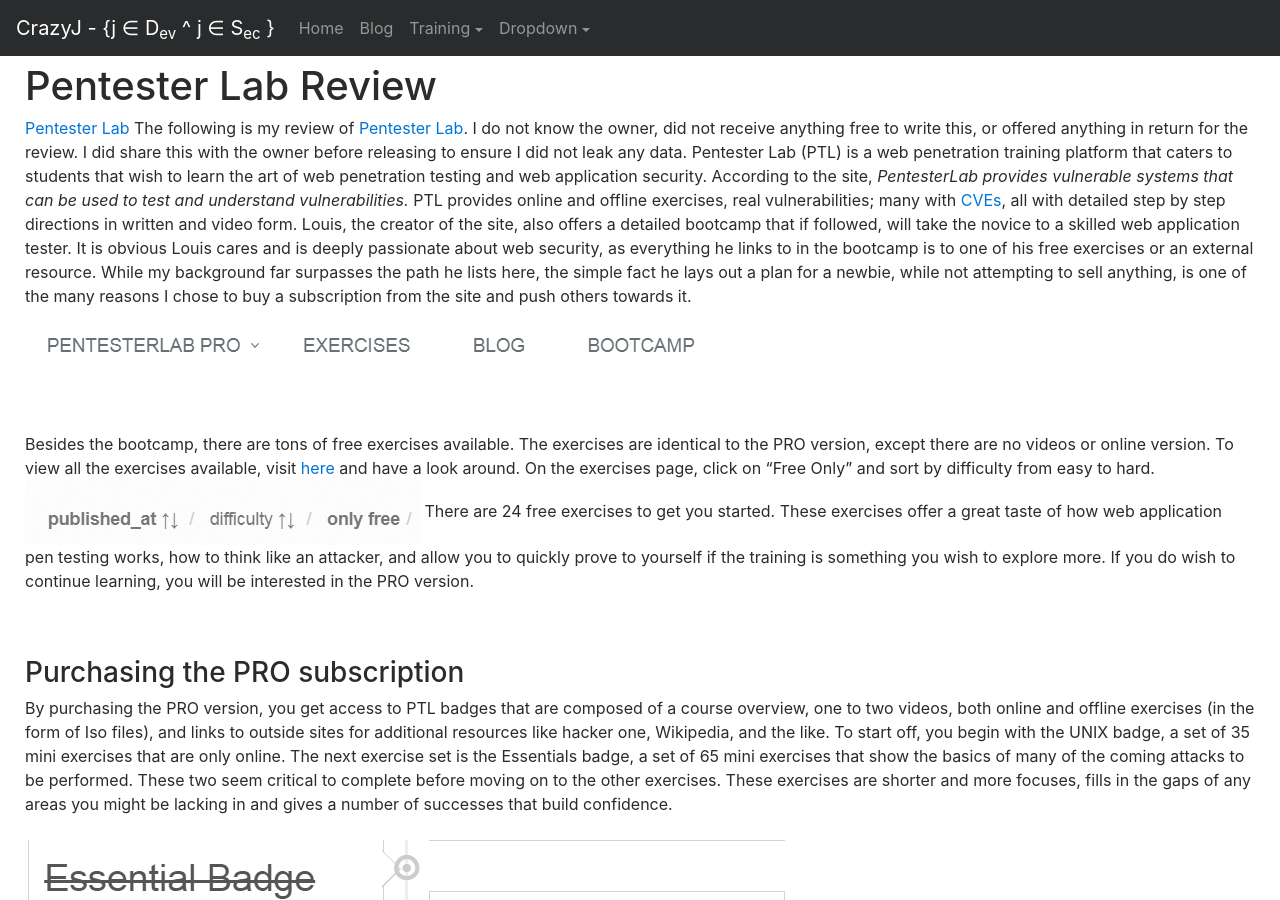
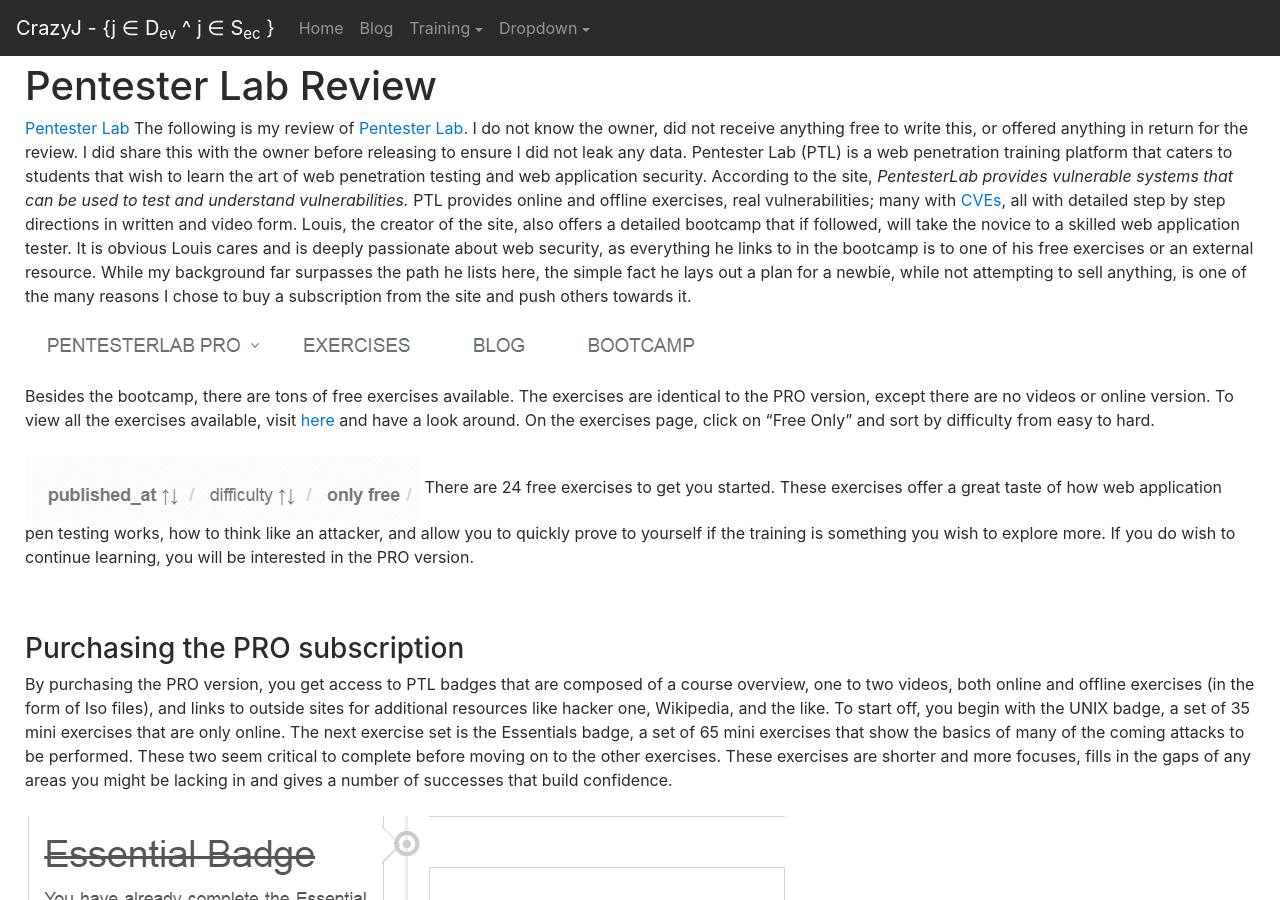
Before and after one commit to CrazyJ-Rod/CrazyJ-Rod.github.io, a Jekyll site: the page built from pentesterlabreview.html, in a window 1280 px wide and 900 px high. Built offline with Jekyll 4.4.1, drawn with Linux system fonts in a browser that asks for light colours; nearby versions of some CDN libraries.

Commit message:
Update pentesterlabreview.html

```diff
--- a/pentesterlabreview.html
+++ b/pentesterlabreview.html
@@ -12,9 +12,9 @@
   Pentester Lab (PTL) is a web penetration training platform that caters to students that wish to learn the art of web penetration testing and web application security. According to the site, <i>PentesterLab provides vulnerable systems that can be used to test and understand vulnerabilities.</i> PTL provides online and offline exercises, real vulnerabilities; many with <a href=”https://cve.mitre.org/”>CVEs</a>, all with detailed step by step directions in written and video form.
   Louis, the creator of the site, also offers a detailed bootcamp that if followed, will take the novice to a skilled web application tester. It is obvious Louis cares and is deeply passionate about web security, as everything he links to in the bootcamp is to one of his free exercises or an external resource. While my background far surpasses the path he lists here, the simple fact he lays out a plan for a newbie, while not attempting to sell anything, is one of the many reasons I chose to buy a subscription from the site and push others towards it.
   <image src="/images/ptl/header.png" />
-    </p> <br /> <br />
+    </p>
   <p style="font:25px;">
-  Besides the bootcamp, there are tons of free exercises available. The exercises are identical to the PRO version, except there are no videos or online version. To view all the exercises available, visit <a href=”https://pentesterlab.com/exercises/”> here</a> and have a look around. On the exercises page, click on “Free Only” and sort by difficulty from easy to hard.
+  Besides the bootcamp, there are tons of free exercises available. The exercises are identical to the PRO version, except there are no videos or online version. To view all the exercises available, visit <a href=”https://pentesterlab.com/exercises/”> here</a> and have a look around. On the exercises page, click on “Free Only” and sort by difficulty from easy to hard. <br /><br />
   <image src="/images/ptl/exercises.png" />
   There are 24 free exercises to get you started. These exercises offer a great taste of how web application pen testing works, how to think like an attacker, and allow you to quickly prove to yourself if the training is something you wish to explore more. If you do wish to continue learning, you will be interested in the PRO version.
   </p> <br /><br />
```
